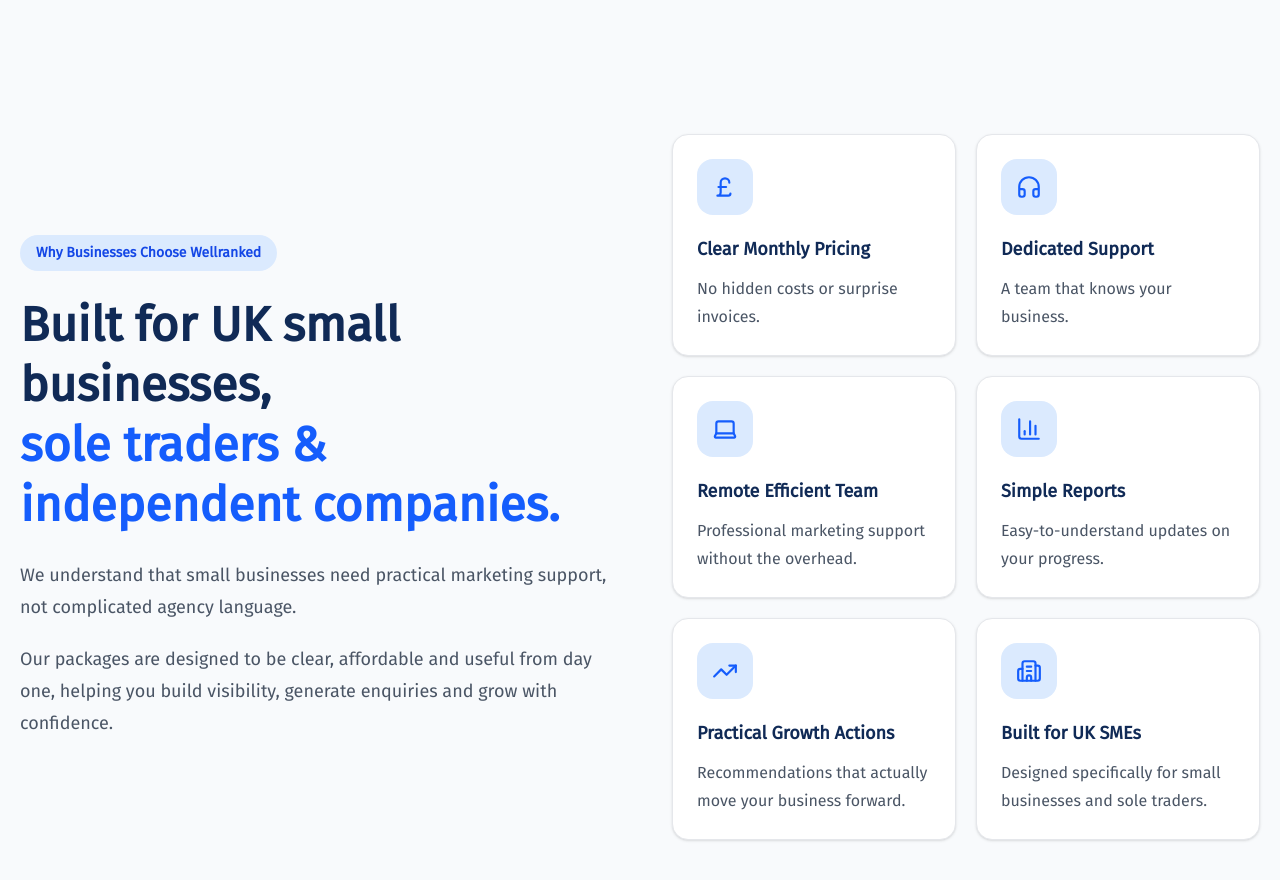
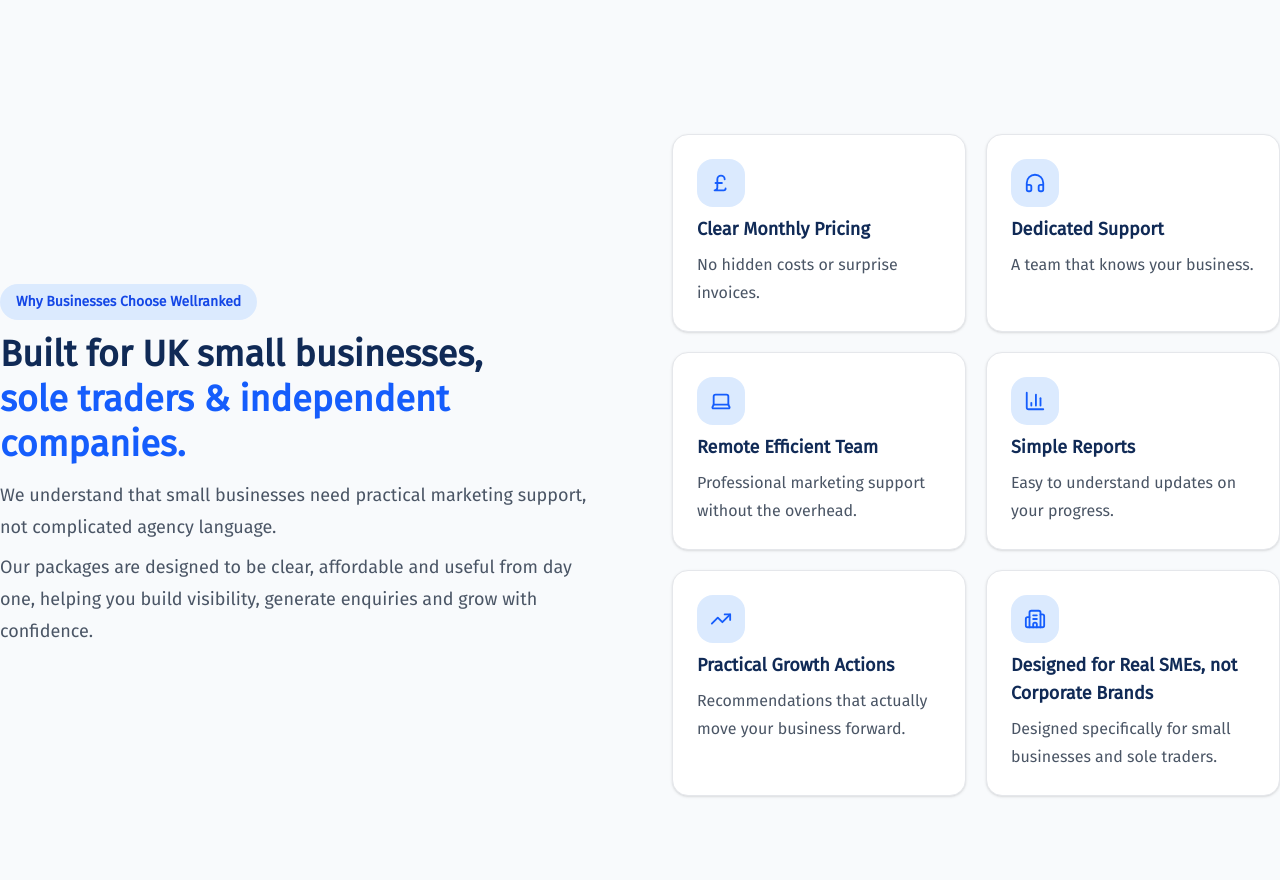
Before and after one commit to alimuhammeddev/wellranked, a Next.js app: page / in a window 1280 px wide. Shown: the part 3600-4480 px from the top of the page. Built offline with nearby package versions, Linux system fonts and the light colour scheme.

Commit message:
worked on trust section

```diff
--- a/app/components/Trust.tsx
+++ b/app/components/Trust.tsx
@@ -25,7 +25,7 @@ const trustItems = [
   },
   {
     title: "Simple Reports",
-    description: "Easy-to-understand updates on your progress.",
+    description: "Easy to understand updates on your progress.",
     icon: BarChart3,
   },
   {
@@ -34,7 +34,7 @@ const trustItems = [
     icon: TrendingUp,
   },
   {
-    title: "Built for UK SMEs",
+    title: "Designed for Real SMEs, not Corporate Brands",
     description: "Designed specifically for small businesses and sole traders.",
     icon: Building2,
   },
@@ -43,7 +43,7 @@ const trustItems = [
 export default function TrustSection() {
   return (
     <section className="bg-[#F8FAFC] py-24">
-      <div className="mx-auto max-w-7xl px-5">
+      <div className="mx-auto max-w-7xl md:px-0 px-5">
 
         <div className="grid items-center gap-16 lg:grid-cols-2">
 
@@ -55,19 +55,19 @@ export default function TrustSection() {
               Why Businesses Choose Wellranked
             </span>
 
-            <h2 className="mt-6 text-4xl font-bold leading-tight text-[#102A56] md:text-5xl">
+            <h2 className="mt-3 text-2xl font-bold leading-tight text-[#102A56] md:text-4xl">
               Built for UK small businesses,
               <span className="block text-blue-600">
                 sole traders & independent companies.
               </span>
             </h2>
 
-            <p className="mt-6 text-lg leading-8 text-gray-600">
+            <p className="mt-3 md:text-lg leading-8 text-gray-600">
               We understand that small businesses need practical marketing
               support, not complicated agency language.
             </p>
 
-            <p className="mt-5 text-lg leading-8 text-gray-600">
+            <p className="mt-2 md:text-lg leading-8 text-gray-600">
               Our packages are designed to be clear, affordable and useful
               from day one, helping you build visibility, generate enquiries
               and grow with confidence.
@@ -82,17 +82,17 @@ export default function TrustSection() {
             {trustItems.map(({ title, description, icon: Icon }) => (
               <div
                 key={title}
-                className="group rounded-2xl border border-gray-200 bg-white p-6 shadow-sm transition-all duration-300 hover:-translate-y-2 hover:border-blue-200 hover:shadow-xl"
+                className="group rounded-2xl border border-gray-200 bg-white p-6 shadow-sm transition-all duration-300 hover:-translate-y-1 hover:border-blue-200 hover:shadow-xl"
               >
-                <div className="flex h-14 w-14 items-center justify-center rounded-2xl bg-blue-100 text-blue-600 transition group-hover:bg-blue-600 group-hover:text-white">
-                  <Icon size={26} />
+                <div className="flex h-12 w-12 items-center justify-center rounded-2xl bg-blue-100 text-blue-600 transition group-hover:bg-blue-600 group-hover:text-white">
+                  <Icon size={22} />
                 </div>
 
-                <h3 className="mt-5 text-lg font-semibold text-[#102A56]">
+                <h3 className="mt-2 md:text-lg font-semibold text-[#102A56]">
                   {title}
                 </h3>
 
-                <p className="mt-3 leading-7 text-gray-600">
+                <p className="mt-2 leading-7 text-gray-600">
                   {description}
                 </p>
 
```
